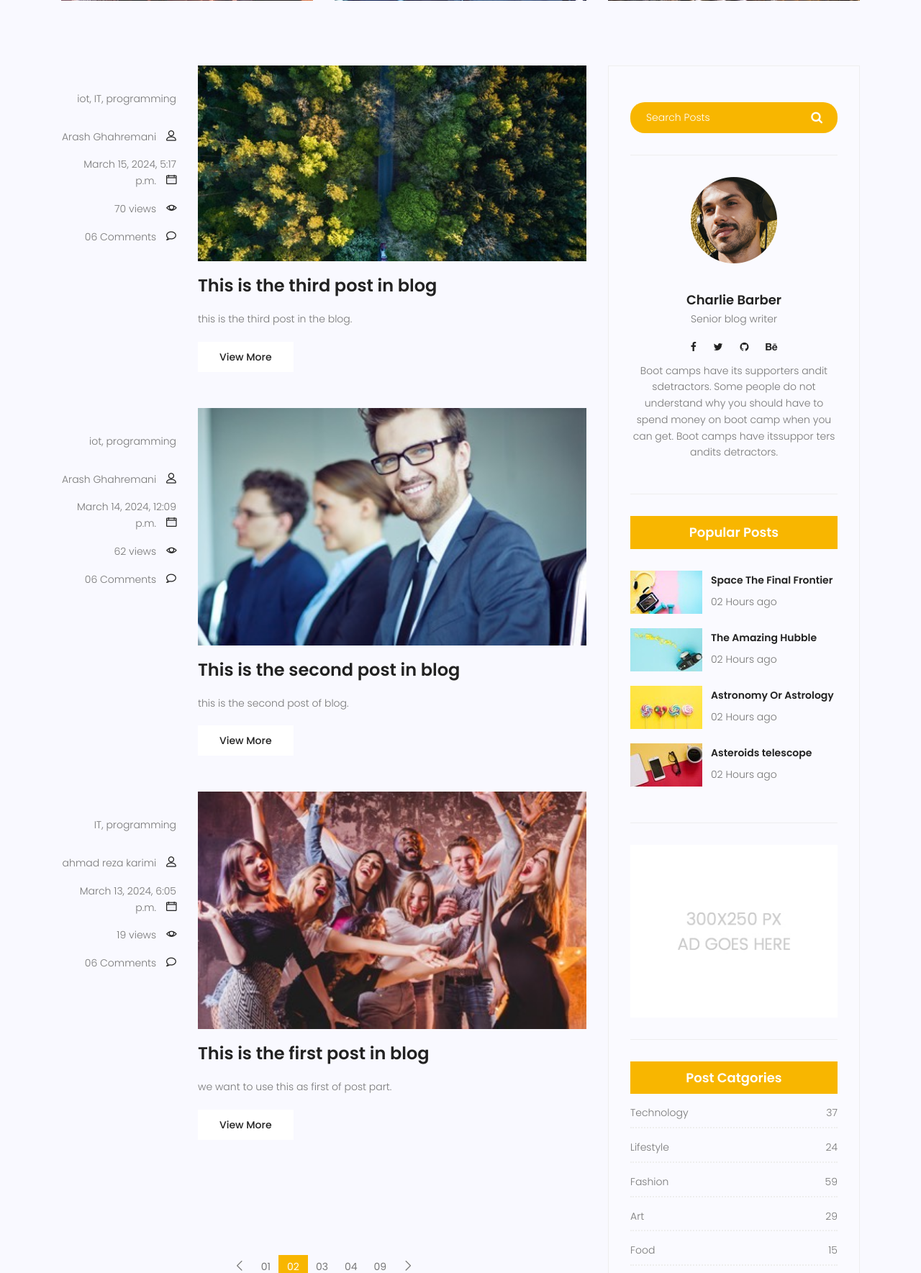
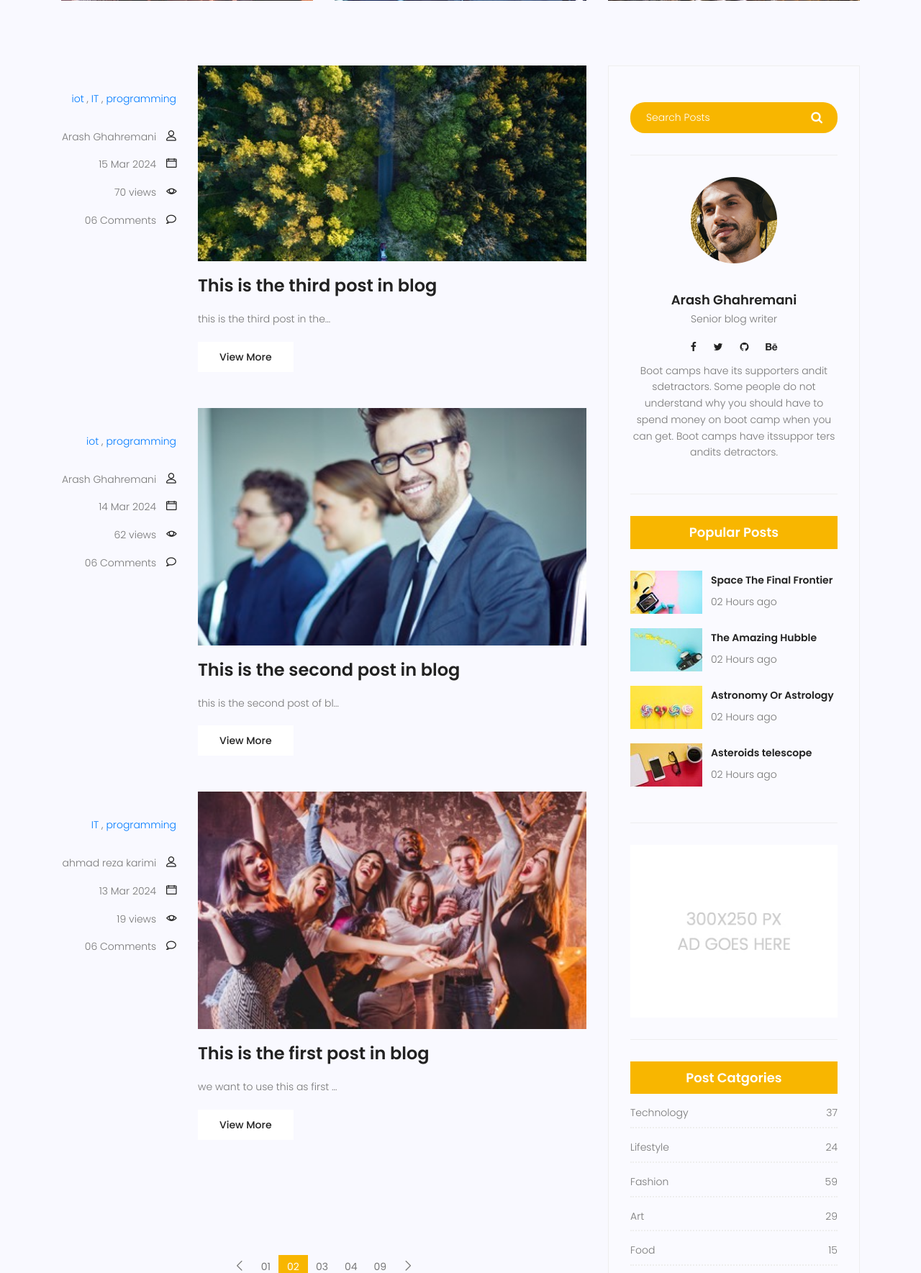
Before and after one commit to Arash7447/mysite, a Django app: page /blog/ in a window 1280 px wide. Shown: the part 991-2760 px from the top of the page at 72% size. Run offline with Django 5.2, Linux system fonts and the light colour scheme; data comes from the database, SQL or seed files in the repository; both versions use the stored data as it was after the commit; some libraries are stand-ins or nearby versions.

Commit message:
worked with template tags
worked with template tags

```diff
--- a/blog/models.py
+++ b/blog/models.py
@@ -31,3 +31,7 @@ class Post (models.Model) :
 
     def __str__(self) :
         return "{} - {}".format(self.title, self.id)
+
+
+    def snippets(self) :
+        return self.content[:100] + '...'
--- /dev/null
+++ b/templates/blog/blog-ads.html
@@ -0,0 +1,5 @@
+{% load static %}
+
+<div class="single-sidebar-widget ads-widget">
+    <a href="#"><img class="img-fluid" src="{% static 'img/blog/ads-banner.jpg' %}" alt=""></a>
+</div>
--- a/templates/blog/blog-home.html
+++ b/templates/blog/blog-home.html
@@ -97,12 +97,16 @@
 				<div class="single-post row">
 					<div class="col-lg-3  col-md-3 meta-details">
 						<ul class="tags">
-							{{post.category.all|join:", "}}
+							<!-- {{post.category.all|join:", "}} -->
+							{% for cat in post.category.all %}
+								<a href="#"> {{ cat.name }}</a> {% if not forloop.last %},{% endif %}
+							{% endfor %}
+
 						</ul>
 						<div class="user-details row">
 							<p class="user-name col-lg-12 col-md-12 col-6"><a href="#">{{post.author.get_full_name}}</a>
 								<span class="lnr lnr-user"></span></p>
-							<p class="date col-lg-12 col-md-12 col-6"><a href="#">{{post.published_date}}</a> <span
+							<p class="date col-lg-12 col-md-12 col-6"><a href="#">{{post.published_date|date:'d M Y'}}</a> <span
 									class="lnr lnr-calendar-full"></span></p>
 							<p class="view col-lg-12 col-md-12 col-6"><a href="#">{{post.counted_view}} views</a> <span
 									class="lnr lnr-eye"></span></p>
@@ -121,7 +125,7 @@
 							<h3>{{post.title}}</h3>
 						</a>
 						<p class="excert">
-							{{post.content}}
+							{{post.content|truncatechars:30}}
 						</p>
 						<a href="#" class="primary-btn">View More</a>
 					</div>
@@ -162,26 +166,7 @@
 							<button type="submit"><i class="fa fa-search"></i></button>
 						</form>
 					</div>
-					<div class="single-sidebar-widget user-info-widget">
-						<img src="{% static 'img/blog/user-info.png' %}" alt="">
-						<a href="#">
-							<h4>Charlie Barber</h4>
-						</a>
-						<p>
-							Senior blog writer
-						</p>
-						<ul class="social-links">
-							<li><a href="#"><i class="fa fa-facebook"></i></a></li>
-							<li><a href="#"><i class="fa fa-twitter"></i></a></li>
-							<li><a href="#"><i class="fa fa-github"></i></a></li>
-							<li><a href="#"><i class="fa fa-behance"></i></a></li>
-						</ul>
-						<p>
-							Boot camps have its supporters andit sdetractors. Some people do not understand why you
-							should have to spend money on boot camp when you can get. Boot camps have itssuppor ters
-							andits detractors.
-						</p>
-					</div>
+						{% include 'blog/blog-writer.html' %}
 					<div class="single-sidebar-widget popular-post-widget">
 						<h4 class="popular-title">Popular Posts</h4>
 						<div class="popular-post-list">
@@ -231,9 +216,7 @@
 							</div>
 						</div>
 					</div>
-					<div class="single-sidebar-widget ads-widget">
-						<a href="#"><img class="img-fluid" src="{% static 'img/blog/ads-banner.jpg' %}" alt=""></a>
-					</div>
+					{% include 'blog/blog-ads.html' %}
 					<div class="single-sidebar-widget post-category-widget">
 						<h4 class="category-title">Post Catgories</h4>
 						<ul class="cat-list">
--- /dev/null
+++ b/templates/blog/blog-writer.html
@@ -0,0 +1,22 @@
+{% load static %}
+
+    <div class="single-sidebar-widget user-info-widget">
+        <img src="{% static 'img/blog/user-info.png' %}" alt="">
+        <a href="#">
+            <h4>Arash Ghahremani</h4>
+        </a>
+        <p>
+            Senior blog writer
+        </p>
+        <ul class="social-links">
+            <li><a href="#"><i class="fa fa-facebook"></i></a></li>
+            <li><a href="#"><i class="fa fa-twitter"></i></a></li>
+            <li><a href="#"><i class="fa fa-github"></i></a></li>
+            <li><a href="#"><i class="fa fa-behance"></i></a></li>
+        </ul>
+        <p>
+            Boot camps have its supporters andit sdetractors. Some people do not understand why you
+            should have to spend money on boot camp when you can get. Boot camps have itssuppor ters
+            andits detractors.
+        </p>
+    </div>
```
Also changed, not shown: templates/blog/blog-single.html (+3 -24 lines), db.sqlite3, media/blog/feature-img3.jpg (added).
